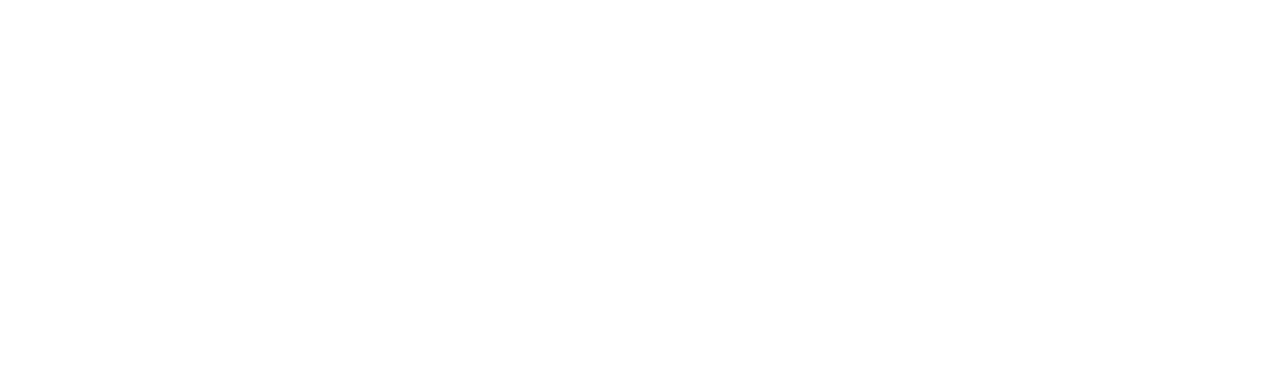
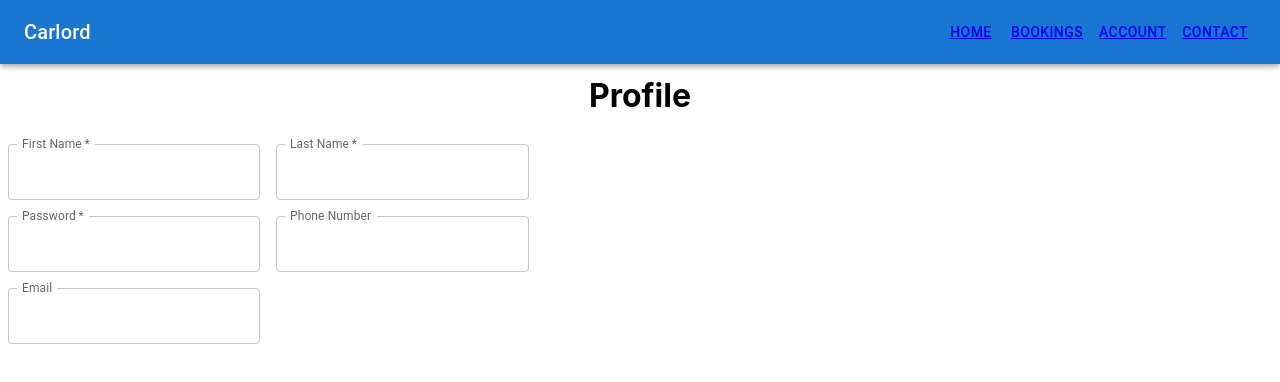
Before and after one commit to carlordgroup/frontend, a React (Create React App) app: page /Account in a window 1280 px wide. Before the commit this address had no page. Shown: the top 382 px of the page. Built offline with nearby package versions, Linux system fonts and the light colour scheme.

Commit message:
first account commit

```diff
--- /dev/null
+++ b/src/Account/Account.js
@@ -0,0 +1,76 @@
+import React from 'react'
+import HomeMenu from '../shared/HomeMenu'
+import Box from '@mui/material/Box'
+import TextField from '@mui/material/TextField'
+import './account.css'
+
+function AccountTextFields() {
+    return (
+        <Box
+            component="form"
+            sx={{
+                '& .MuiTextField-root': { m: 1, width: '25ch' },
+            }}
+            noValidate
+            autoComplete="off"
+        >
+        <div className="accountInfo">
+            <TextField
+                required
+                id="firstName"
+                label="First Name"
+                InputLabelProps={{
+                    shrink: true,
+                }}
+            />
+            <TextField
+                required
+                id="lastName"
+                label="Last Name"
+                InputLabelProps={{
+                    shrink: true,
+                }}
+            />
+        </div>
+        <div>
+            <TextField
+                required
+                id="password"
+                label="Password"
+                type="password"
+                InputLabelProps={{
+                    shrink: true,
+                }}
+            />
+            <TextField
+                id="phoneNumber"
+                label="Phone Number"
+                InputLabelProps={{
+                shrink: true,
+                }}
+            />
+        </div>
+        <div>
+            <TextField
+                id="email"
+                label="Email"
+                type="email"
+                InputLabelProps={{
+                shrink: true,
+                }}
+            />
+        </div>
+      </Box>
+    );
+}
+
+const Account = () => {
+  return (
+    <div className="accountPad" >
+        <h1 className="profile">Profile</h1>
+        <AccountTextFields />
+        <HomeMenu />
+    </div>
+  )
+}
+export default Account
--- /dev/null
+++ b/src/Account/account.css
@@ -0,0 +1,7 @@
+.accountPad {
+    margin-top: 2cm;
+}
+
+.profile {
+    text-align: center;
+}
--- a/src/App.js
+++ b/src/App.js
@@ -1,5 +1,6 @@
 import Home from './Home/Home'
 import Bookings from './Bookings/Bookings'
+import Account from './Account/Account'
 import {
   BrowserRouter as Router,
   Routes,
@@ -24,6 +25,7 @@ function App() {
           {/* A <Switch> looks through its children <Route>s and
               renders the first one that matches the current URL. */}
           <Routes>
+            <Route path="/Account" element={<Account />}/>
             <Route path="/bookings" element={<Bookings />}/>
             <Route path="/" element={<Home />}/>
           </Routes>
--- a/src/shared/HomeMenu.js
+++ b/src/shared/HomeMenu.js
@@ -18,8 +18,8 @@ import {
 } from "react-router-dom";
 
 const drawerWidth = 240;
-const navItems = ['Home', 'Bookings', 'Contact'];
-const links = ['/', '/bookings', ''];
+const navItems = ['Home', 'Bookings', 'Account', 'Contact'];
+const links = ['/', '/bookings', '/account', ''];
 
 function DrawerAppBar(props) {
   const { window } = props;
```
